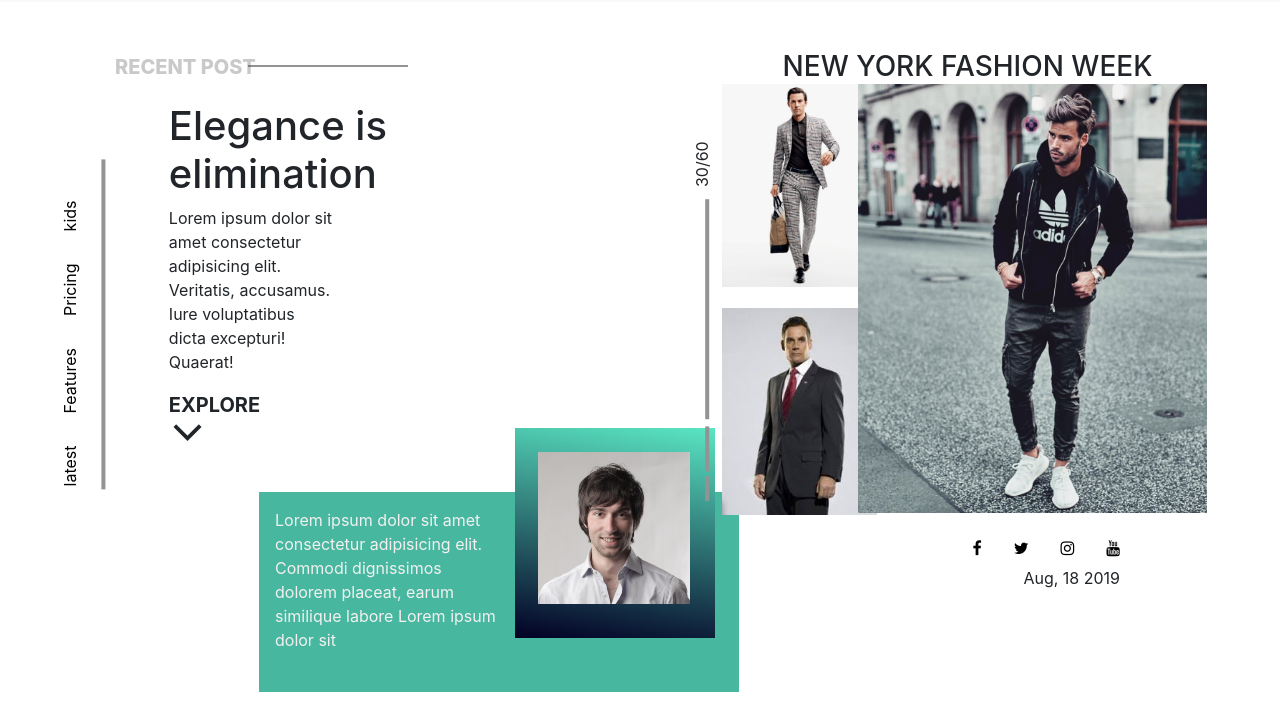
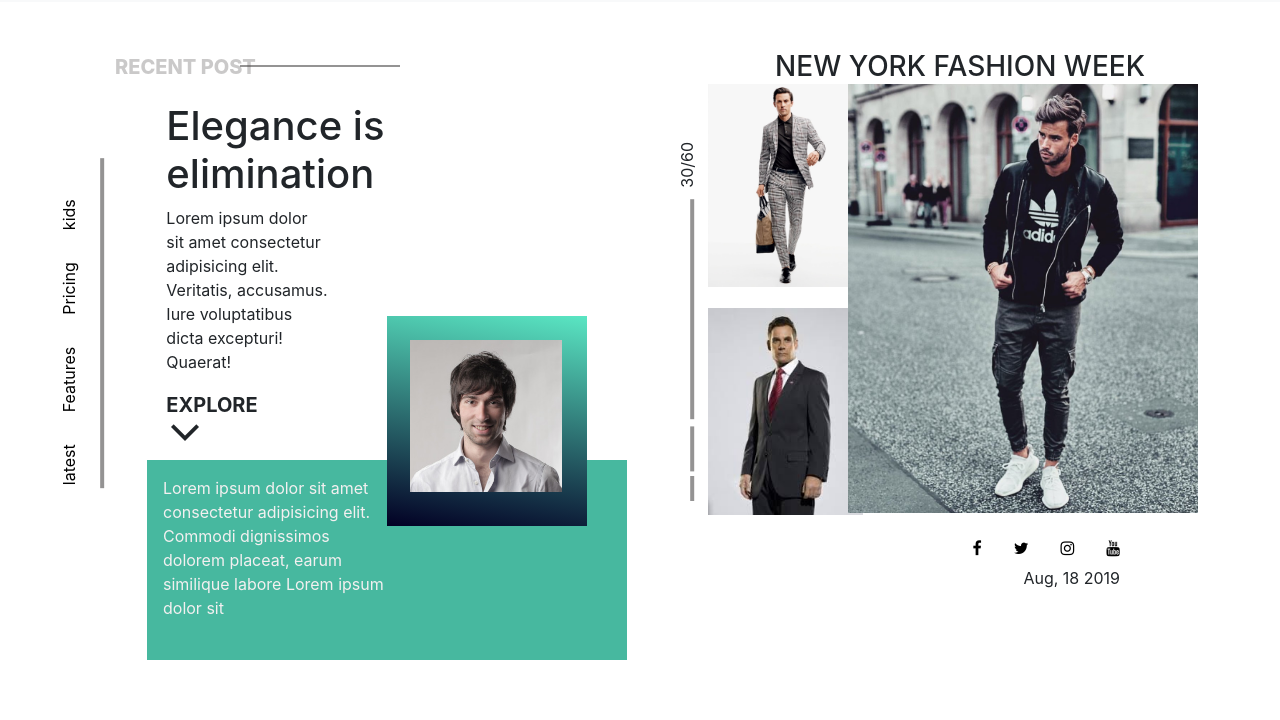
Before and after one commit to lexicon01/Lexor-fashion, a website: page index.html in a window 1280 px wide. Shown: the part 80-800 px from the top of the page. Drawn offline with nearby package versions, Linux system fonts and the light colour scheme.

Commit message:
added some more edits.. i think im getting there..

```diff
--- a/index.html
+++ b/index.html
@@ -44,7 +44,7 @@
 
       <div class="container-fluid">
         <div class="row hero-row">
-          <div class="col hero-right">
+          <div class="col-lg-6 hero-right">
             <div class="hero-heading">
                 <span class="hero-line"></span>
                 <div class="lead">RECENT POST</div>
@@ -82,7 +82,7 @@
               </div>
 
               <!-- colored box with profile pic inside with text -->
-              <div class=" ">
+              <div class="box">
                   <div class=" btm-box-content p-3">
                       <p class="">Lorem ipsum dolor sit amet consectetur adipisicing elit. Commodi dignissimos dolorem placeat, earum similique labore Lorem ipsum dolor sit</p>
                       <div class="col btm-pro-img">
@@ -93,7 +93,7 @@
             </div>
 
           </div>
-          <div class="col hero-left">
+          <div class="col-lg-6 col-md-6 hero-left">
             <!-- heading for this column -->
             <div class="h3 left-heading-title">NEW YORK FASHION WEEK</div>
             <!-- photo grid -->
--- a/scss/base/_base.scss
+++ b/scss/base/_base.scss
@@ -0,0 +1,26 @@
+@mixin respond($breakpoint) {
+    @if $breakpoint == phone {
+        @media only screen and (max-width: 37.5em) { @content };    //600px
+    }
+    @if $breakpoint == tab-port {
+        @media only screen and (max-width: 56.25em) { @content };     //900px
+    }
+    @if $breakpoint == tab-land {
+        @media only screen and (max-width: 75em) { @content };    //1200px
+    }
+    @if $breakpoint == big-desktop {
+        @media only screen and (min-width: 112.5em) { @content };    //1800
+    }
+
+    //custom fixes for this site
+
+    @if $breakpoint == bg-desk-cus {
+        @media only screen and (max-width: 88em) { @content };    //1800
+    }
+    // @if $breakpoint == big-desktop {
+    //     @media only screen and (min-width: 112.5em) { @content };    //1800
+    // }
+    // @if $breakpoint == big-desktop {
+    //     @media only screen and (min-width: 112.5em) { @content };    //1800
+    // }
+}
--- a/scss/layout/_nav.scss
+++ b/scss/layout/_nav.scss
@@ -145,6 +145,10 @@
         }
     }
 
+    .box {
+        position: relative;
+    }
+
     .btm-box-content {
         position: relative;
         background-color: rgb(71, 184, 159);
@@ -153,6 +157,12 @@
         height: 200px;
         top: 1rem; // used to be at 3rem.. need fix / spacing issue
         left: 15rem;
+
+        //point break fix for this box
+        @include respond(bg-desk-cus) {
+            left: 8rem;
+            top: -1rem;
+        }
 
         .btm-pro-img {
             padding: 1rem;
@@ -166,6 +176,12 @@
             left: 15rem;
             top: -15rem;
             // border: 6px solid blue; you used this to find the area of the box behind the img.. very usefull
+
+            //point break fix for this img
+            @include respond(bg-desk-cus) {
+                left: 14rem;
+                top: -20rem;
+            }
         }
 
         .pro-img {
```
Also changed, not shown: css/style.css.
